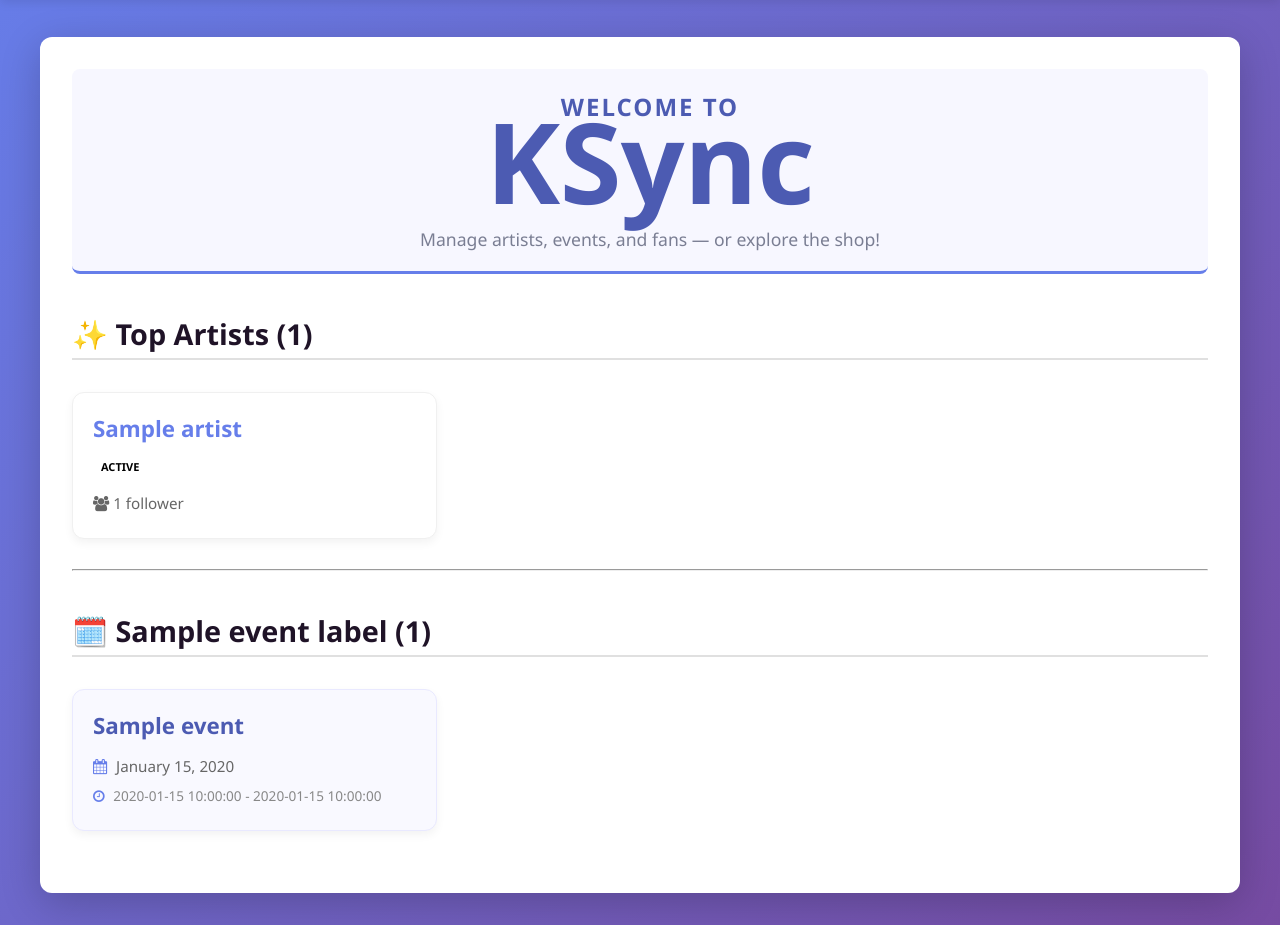
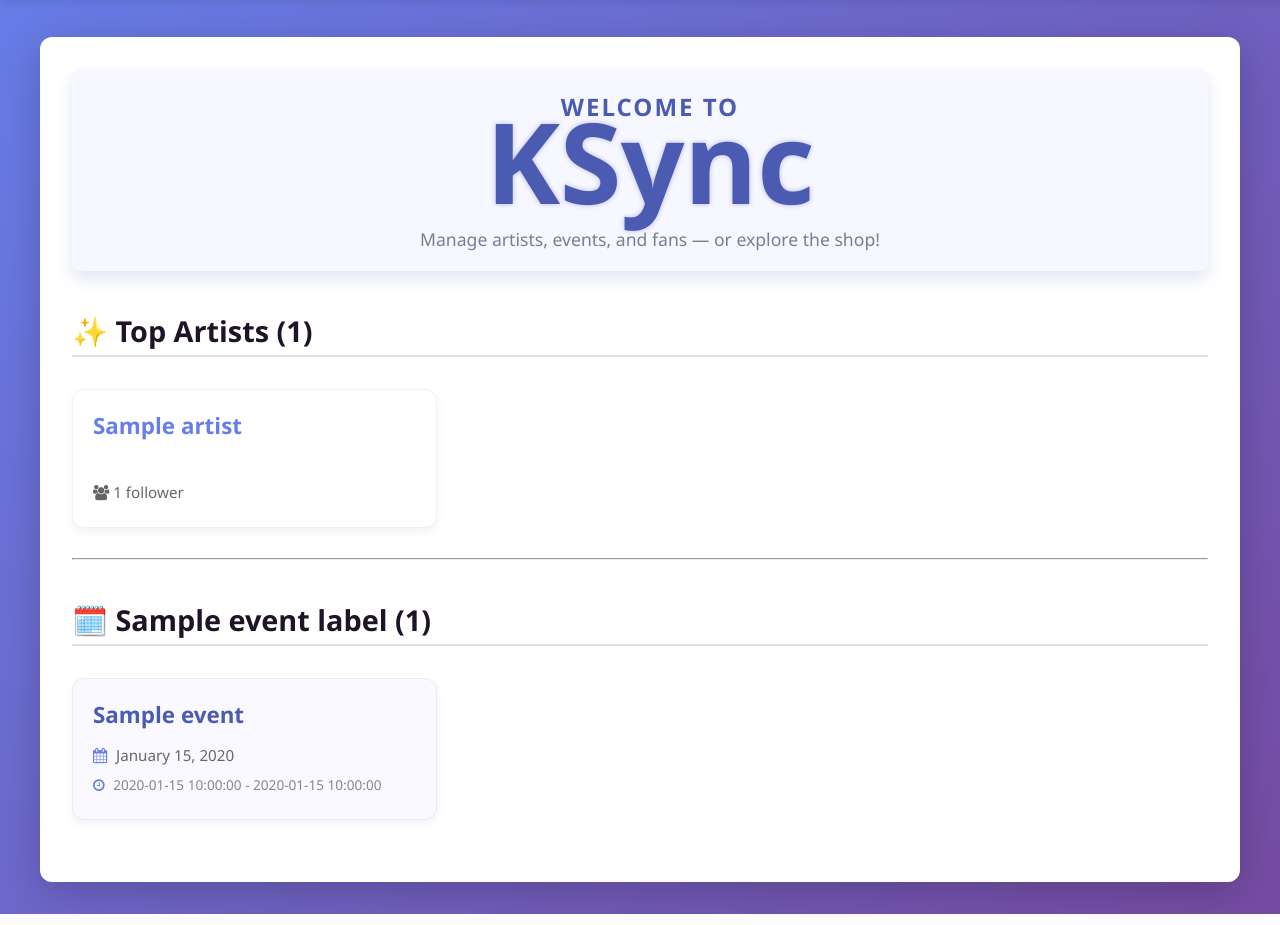
Before and after one commit to jiancpp/ccinfom-db-application, a Flask app: template app/templates/index.html in a window 1280 px wide. Shown: the part 75-1000 px from the top of the page. Run offline with Flask 3, Linux system fonts and the light colour scheme; the template is opened without the code that fills it: most values are stand-ins (such as "Sample title", 1, 10 or a date in 2020); data that the repository does not hold is empty.

Commit message:
Edited home page

```diff
--- a/app/templates/index.html
+++ b/app/templates/index.html
@@ -6,7 +6,7 @@
     .hero-banner {
         padding: 20px 0 20px 20px;
         margin-bottom: 2rem;
-        border-bottom: 3px solid #667eea;
+        box-shadow: 0 8px 15px rgba(76, 91, 178, 0.15);
         background-color: #f7f7ff;
         border-radius: 8px;
         text-align: center;
@@ -15,6 +15,7 @@
     }
     .hero-banner h1 {
         color: #4c5bb2;
+        text-shadow: 0 0 5px rgba(76, 91, 178, 0.4);
         margin: 0;
         font-size: 7rem;
         font-weight: 800;
@@ -94,28 +95,21 @@
     }
     .artist-status {
         display: inline-block;
-        font-size: 11px;
-        font-weight: 700;
-        padding: 4px 8px;
-        border-radius: 4px;
-        text-transform: uppercase;
-        margin-bottom: 10px;
+        font-size: 12px;
+        font-weight: 600;
+        margin-top: 0px;
+        padding: 4px 10px 5px;
+        border-radius: 20px;
+        color: white;
     }
-    .status-Active {
-        background-color: #e6ffe6;
-        color: #25903e;
-        border: 1px solid #25903e;
+
+    .status-Active { background: #25903e; }
+    .status-Inactive { background: rgb(201, 88, 88); }
+    .status-Hiatus {
+        background: #ecb50d;
+        color: #333;
     }
-    .status-Inactive {
-        background-color: #ffe6e6;
-        color: rgb(201, 88, 88);
-        border: 1px solid rgb(201, 88, 88);
-    }
-    .status-Hiatus {
-        background-color: #fff9e6;
-        color: #ecb50d;
-        border: 1px solid #ecb50d;
-    }
+
     .artist-followers {
         font-weight: 500;
         color: #4c5bb2;
```
